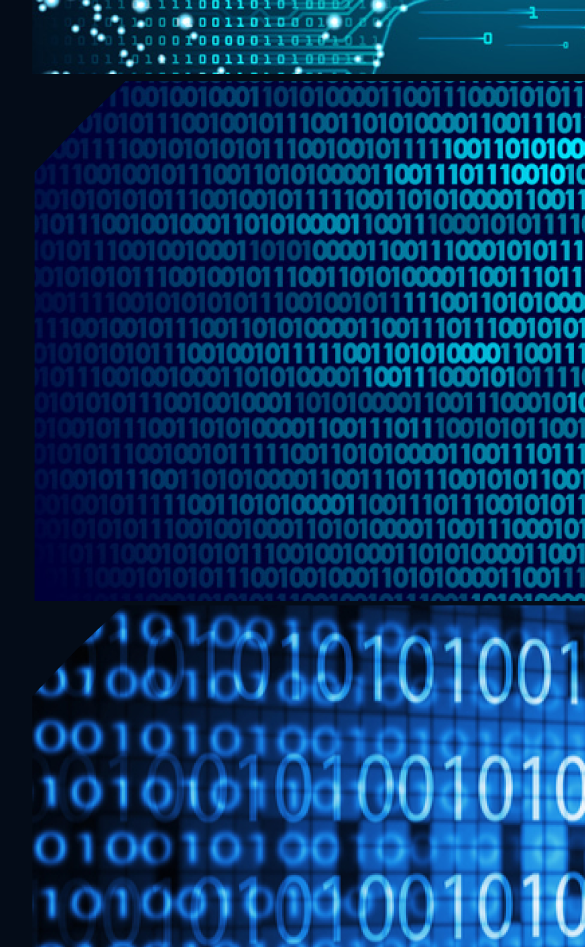
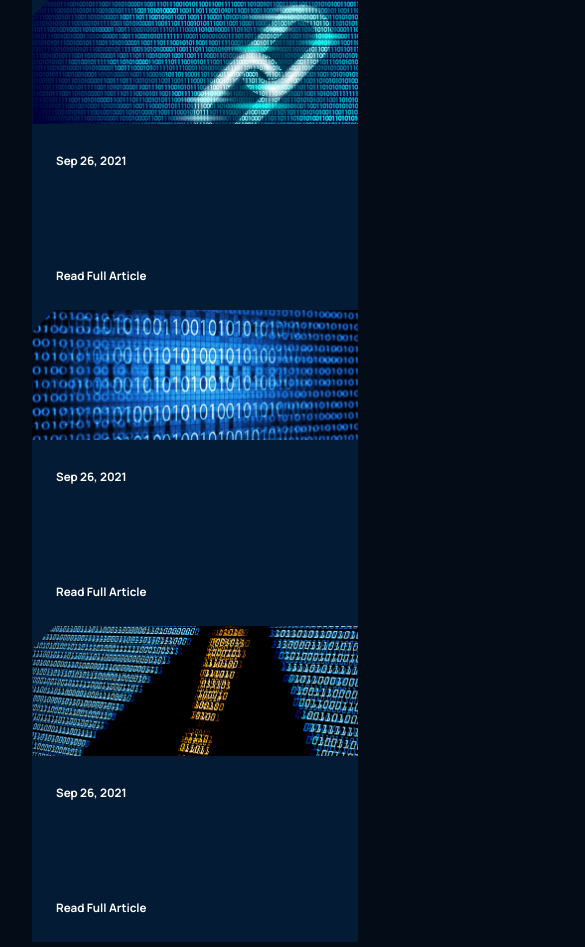
Before and after one commit to paxton44/modern-ui-website, a React (Create React App) app: page / in a window 390 px wide. Shown: the part 5440-6387 px from the top of the page, 585 px wide, since content can reach past the window. Built offline with nearby package versions, Linux system fonts and the light colour scheme.

Commit message:
working on article comp styling

```diff
--- a/src/components/article/Article.jsx
+++ b/src/components/article/Article.jsx
@@ -1,11 +1,18 @@
 import React from 'react';
 import './article.css';
 
-const Article = ({ imgUrl }) => {
+const Article = ({ imgUrl, date, title }) => {
   return (
     <div className="gpt3__blog-container_article">
       <div className="gpt3__blog-container_article-image">
-        <img src={imgUrl} alt="blog image" />
+        <img src={imgUrl} alt="blog" />
+        <div className="gpt3__blog-container_article-content">
+          <div>
+            <p>{date}</p>
+            <h3>{title}</h3>
+          </div>
+          <p>Read Full Article</p>
+        </div>
       </div>
     </div>
   )
--- a/src/components/article/article.css
+++ b/src/components/article/article.css
@@ -0,0 +1,56 @@
+.gpt3__blog-container_article {
+    width: 100%;
+    height: 100%;
+    display: flex;
+    flex-direction: column;
+    background: var(--color-footer);
+}
+
+.gpt3__blog-container_article-image {
+    width: 100%;
+    height: 100%;
+    background: var(--color-footer);
+}
+
+.gpt3__blog-container_article-image img {
+    width: 100%;
+    height: 100%;
+}
+
+.gpt3__blog-container_article-content {
+    display: flex;
+    flex-direction: column;
+    justify-content: space-between;
+    padding: 1rem 1.5rem;
+    height: 100%;
+}
+
+.gpt3__blog-container_article-content p {
+    color: #FFF;
+    font-size: 11.649px;
+    font-family: var(--font-family);
+    font-weight: bold;
+    line-height: 34.947px;
+}
+
+.gpt3__blog-container_article-content h3 {
+    color: #FFF;
+    font-size: 25.11px;
+    font-family: var(--font-family);
+    font-weight: 800;
+    line-height: 30.287px;
+    margin-bottom: 5rem;
+    cursor: pointer;
+}
+
+.gpt3__blog-container_article-content p:last-child {
+   cursor: pointer;
+}
+
+@media screen and (max-width: 550px) {
+    .gpt3__blog-container_article-content h3 {
+        font-size: 18px;
+        line-height: 25px;
+
+    }
+}
--- a/src/containers/blog/Blog.jsx
+++ b/src/containers/blog/Blog.jsx
@@ -10,13 +10,13 @@ const Blog = () => (
     </div>
     <div className="gpt3__blog-container">
       <div className="gpt3__blog-container_groupA">
-        <Article imgUrl={blog01} date="Sep 26, 2021" text="GPT-3 and Open  AI is the future. Let us exlore how it is?" />
+        <Article imgUrl={blog01} date="Sep 26, 2021" text="GPT-3 and Open  AI is the future. Let us explore how it is?" />
       </div>
       <div className="gpt3__blog-container_groupB">
-        <Article imgUrl={blog02} date="Sep 26, 2021" text="GPT-3 and Open  AI is the future. Let us exlore how it is?" />
-        <Article imgUrl={blog03} date="Sep 26, 2021" text="GPT-3 and Open  AI is the future. Let us exlore how it is?" />
-        <Article imgUrl={blog04} date="Sep 26, 2021" text="GPT-3 and Open  AI is the future. Let us exlore how it is?" />
-        <Article imgUrl={blog05} date="Sep 26, 2021" text="GPT-3 and Open  AI is the future. Let us exlore how it is?" />
+        <Article imgUrl={blog02} date="Sep 26, 2021" text="GPT-3 and Open  AI is the future. Let us explore how it is?" />
+        <Article imgUrl={blog03} date="Sep 26, 2021" text="GPT-3 and Open  AI is the future. Let us explore how it is?" />
+        <Article imgUrl={blog04} date="Sep 26, 2021" text="GPT-3 and Open  AI is the future. Let us explore how it is?" />
+        <Article imgUrl={blog05} date="Sep 26, 2021" text="GPT-3 and Open  AI is the future. Let us explore how it is?" />
       </div>
     </div>
   </div>
```
